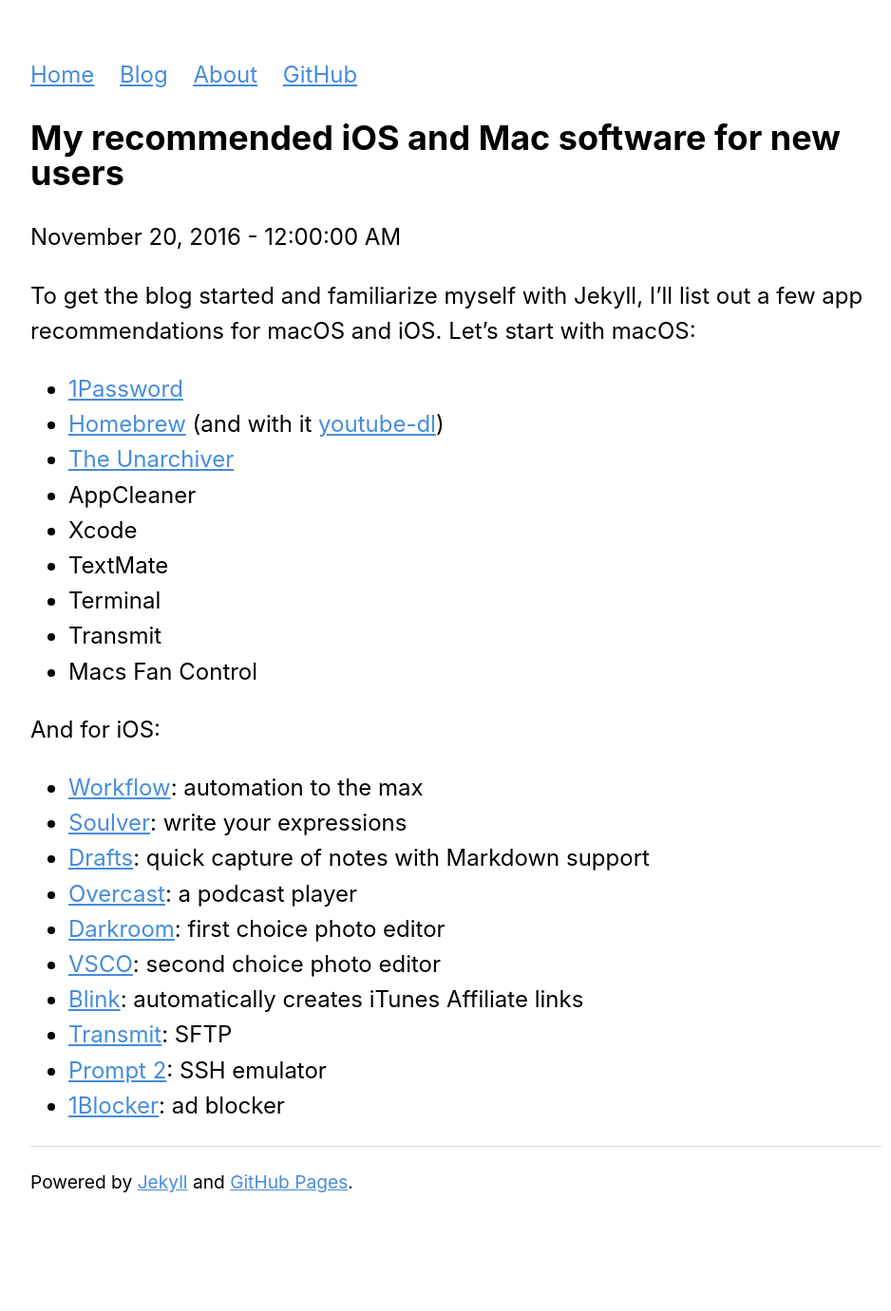
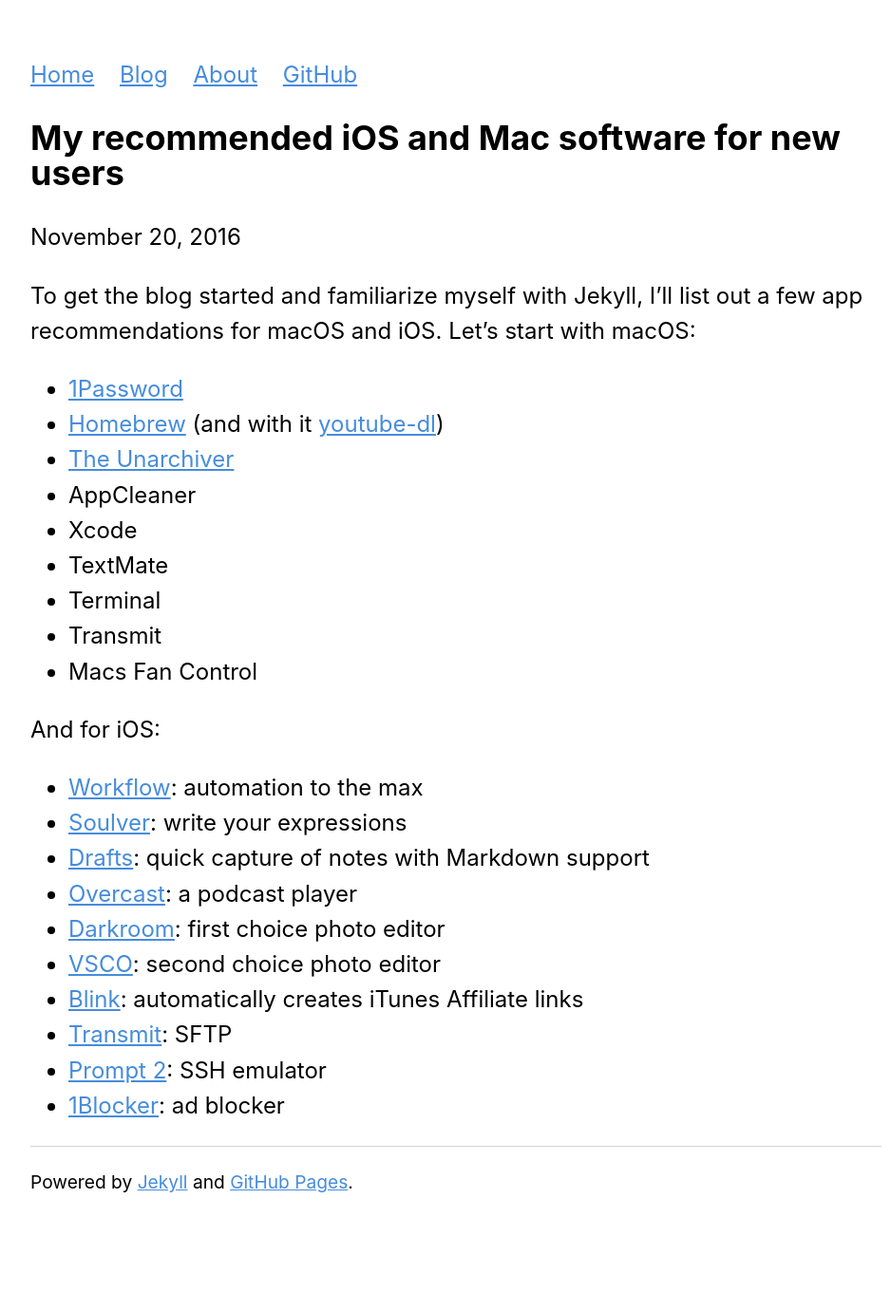
Before and after one commit to georgeperez/titanpointe.org, a Jekyll site: the page built from _posts/2016-11-20-app-recommendations.md, in a window 1280 px wide. Shown: the whole page at 95% size, without its empty margins (160-1098 px from the left). Built offline with Jekyll 4.4.1, drawn with Linux system fonts in a browser that asks for light colours.

Commit message:
Tweaked date format

```diff
--- a/_layouts/post.html
+++ b/_layouts/post.html
@@ -2,7 +2,7 @@
 layout: default
 ---
 <h2>{{ page.title }}</h2>
-<p class="meta">{{ page.date | date:"%B %-d, %Y - %r" }}</p>
+<p class="meta">{{ page.date | date:"%B %-d, %Y" }}</p>
 
 <div class="post">
   {{ content }}
--- a/blog/index.html
+++ b/blog/index.html
@@ -4,6 +4,6 @@
   <title>Blog</title>
   <ul class="posts">
     {% for post in site.posts %}
-      <li><span>{{ post.date | date:"%B %-d, %Y - " }}</span> » <a href="{{ post.url }}" title="{{ post.title }}">{{  post.title }}</a></li>
+      <li><span>{{ post.date | date:"%B %-d, %Y" }}</span> » <a href="{{ post.url }}" title="{{ post.title }}">{{  post.title }}</a></li>
       {% endfor %}
     </ul>
```
